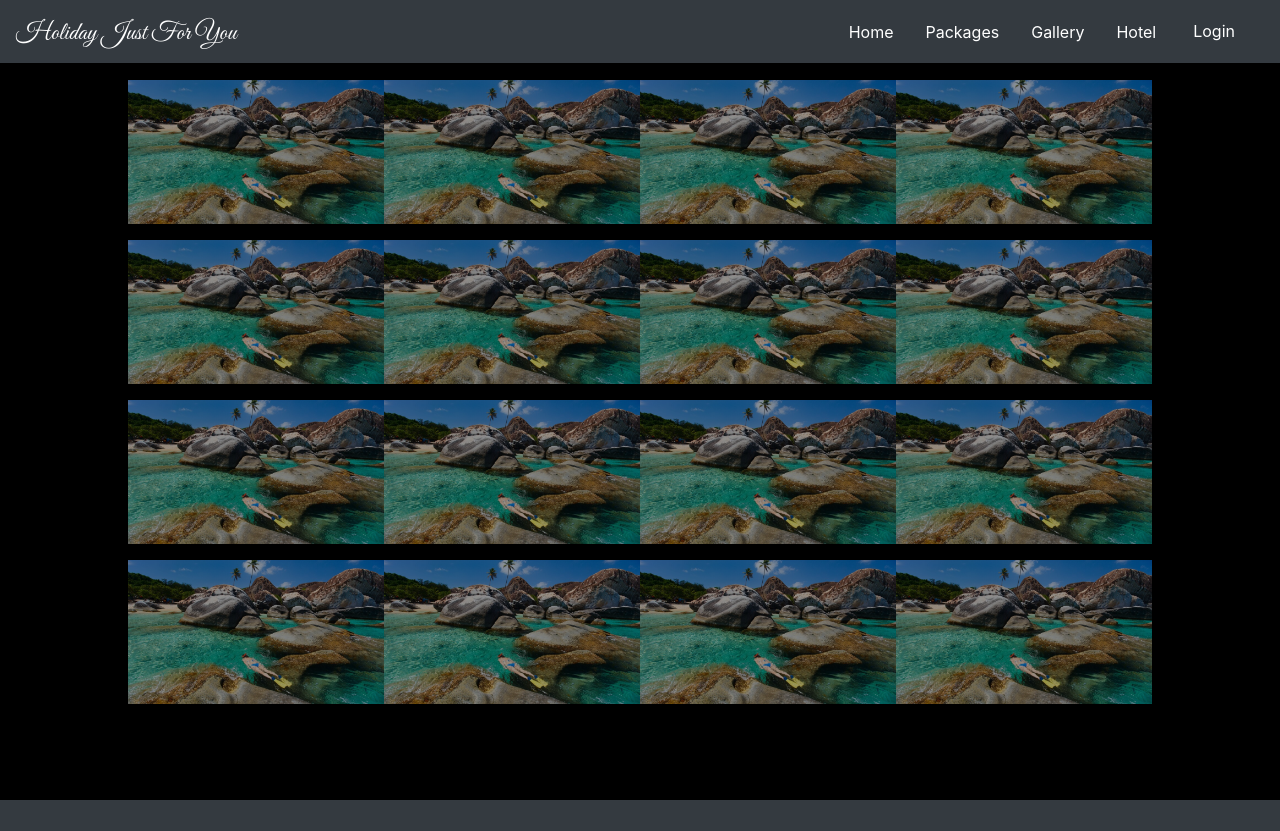
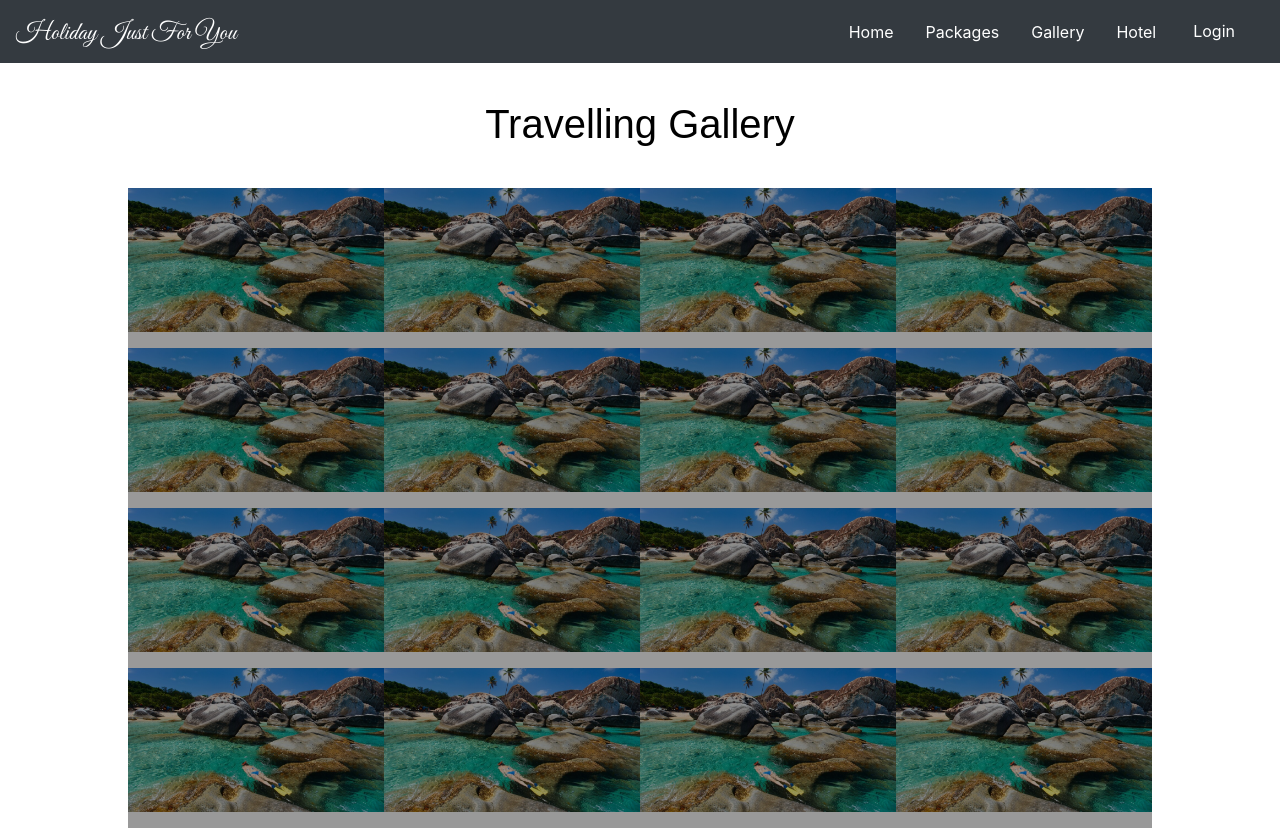
Before and after one commit to Code-Institute-Submissions/rpaulnarcis-rpnarcis-milestone2, a plain HTML site: page gallery.html in a window 1280 px wide. Shown: the top 831 px of the page. Drawn offline with nearby package versions, Linux system fonts and the light colour scheme; a web font is replaced by a local one.

Commit message:
Added header to the gallery page and styled it with some CSS

```diff
--- a/assets/css/style.css
+++ b/assets/css/style.css
@@ -225,7 +225,7 @@ h4 {
 
 /* Gallery */
 *{margin: 0; padding: 0;}
-body{background-color: black;}
+.body{background-color: white;}
 .container
 {
 width: 100%;
@@ -244,10 +244,10 @@ transition: all 1s ease;
 display: flex;
 width: 80vw;
 height: 80vh;
-margin-top: 10vh;
+margin-top: 5vh;
 margin-left: auto;
 margin-right: auto;
-margin-bottom: 10vh;
+margin-bottom: 8vh;
 }
 .top ul
 {
@@ -344,6 +344,13 @@ transform: translateY(-50%);
 -ms-transform: translateY(-50%);
 -o-transform: translateY(-50%);
 -webkit-transform: translateY(-50%);
+}
+
+.gallery-header {
+    color: #000;
+    padding-top: 100px;
+    text-align: center;
+    font-family: 'News Cycle', sans-serif;
 }
 
 
--- a/gallery.html
+++ b/gallery.html
@@ -30,7 +30,8 @@
     </div>
 </nav>
 <!-- Gallery -->
-<div class="container-fluid">
+<h1 class="gallery-header">Travelling Gallery</h1>
+<div class="container-fluid gallery">
 <div class="top">
     <ul>
         <li><a href="#img_1"><img src="assets/images/the baths.jpg"></a></li>
```
